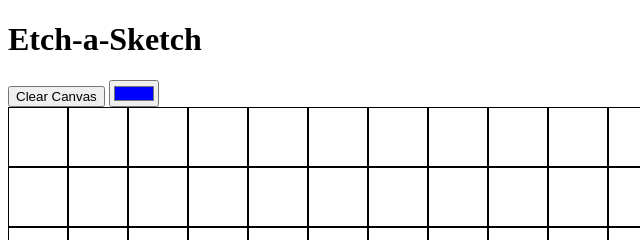
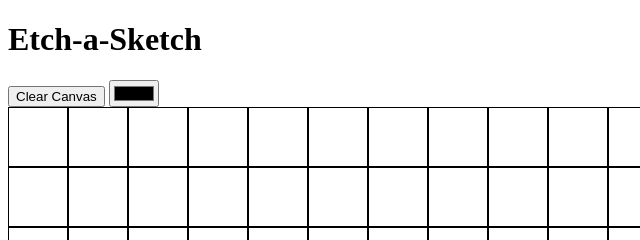
Before and after one commit to rdat5/Etch-a-Sketch, a plain HTML site: page index.html in a window 1280 px wide. Shown: the top 240 px of the page, 0-640 px from the left. Drawn offline with Linux system fonts and the light colour scheme.

Commit message:
Change default color picker value to black

```diff
--- a/index.html
+++ b/index.html
@@ -11,7 +11,7 @@
 <body>
     <h1>Etch-a-Sketch</h1>
     <button id="clear-canvas">Clear Canvas</button>
-    <input type="color" id="color-picker" value="#0000ff">
+    <input type="color" id="color-picker" value="#000000">
     <div class="grid-container"></div>
 </body>
 </html>
```
